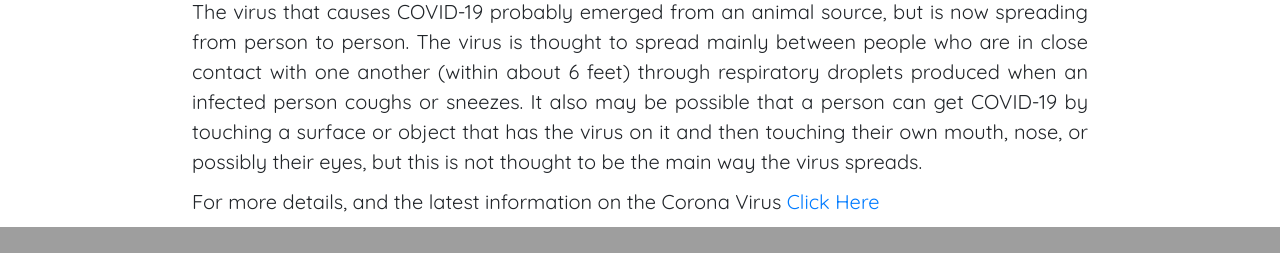
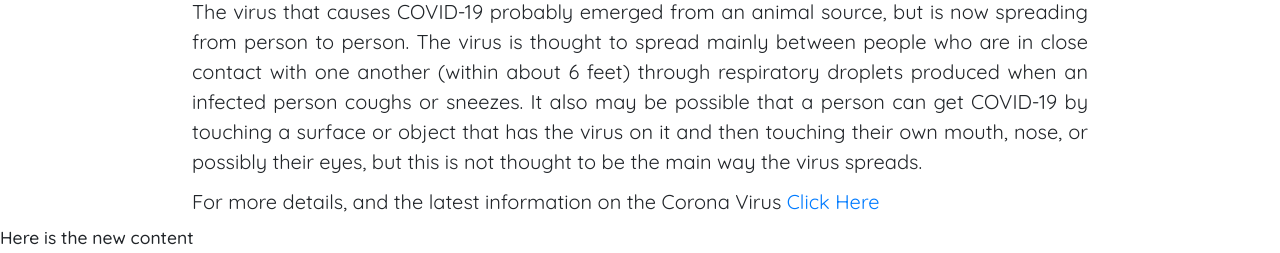
Before and after one commit to cswanson618/Project2-Main-Repo, a Flask app: page / in a window 1280 px wide. Shown: the part 796-1049 px from the top of the page. Before the commit the page ends 1023 px from the top, so only its background shows below. Run offline with Flask 2, Linux system fonts and the light colour scheme; some libraries are stand-ins or nearby versions.

Commit message:
added a footer div

```diff
--- a/templates/layout.html
+++ b/templates/layout.html
@@ -14,7 +14,7 @@
             <div id="mainListDiv" class="main_list">
                 <ul class="navlinks">
                     <li><a href="#">About</a></li>
-                    <li><a href="#">Placeholder</a></li>
+                    <li><a href="#">Data 2</a></li>
                     <li><a href="#">Placeholder</a></li>
                     <li><a href="#">Placeholder</a></li>
                 </ul>
@@ -31,6 +31,9 @@
     </section>
     <div style="container-fluid">
         {% block content %}{% endblock %}
+    </div>
+    <div style="container-fluid" color="black">
+        <h3>Here is the new content</h3>
     </div>
 
     <!-- Jquery needed -->
```
